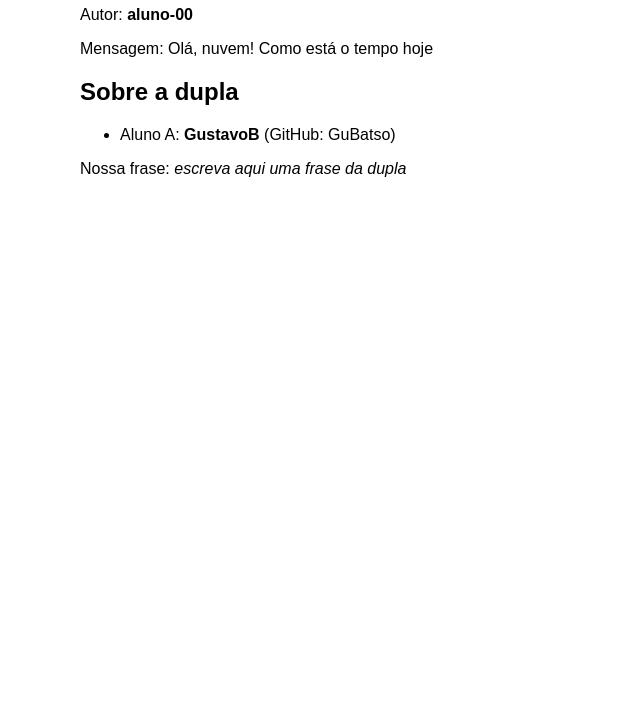
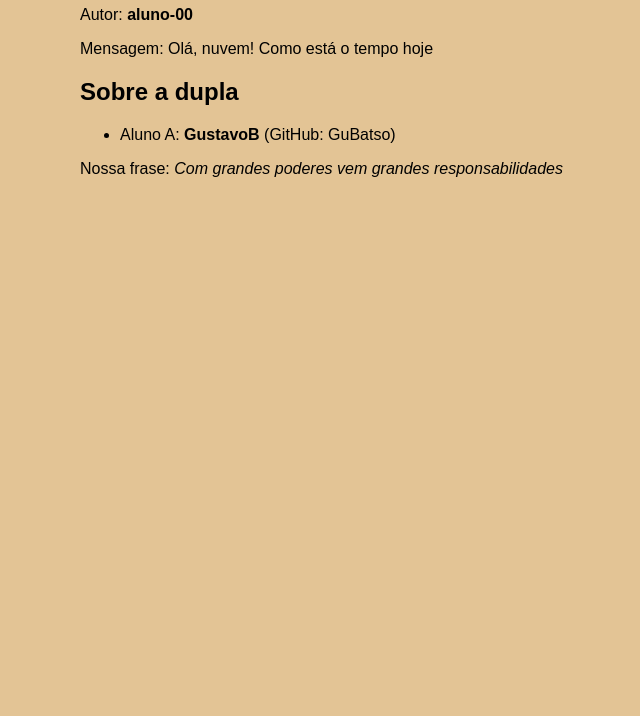
Before and after one commit to GuBatso/projeto_devOps_GustavoB, a plain HTML site: page site/index.html in a window 1280 px wide. Shown: the part 84-800 px from the top of the page, without its empty margins (240-880 px from the left). Drawn offline with Linux system fonts and the light colour scheme.

Commit message:
Trocando a cor de fundo e a frase

```diff
--- a/site/index.html
+++ b/site/index.html
@@ -5,7 +5,7 @@
   <meta name="viewport" content="width=device-width, initial-scale=1">
   <title>Projeto DevOps</title>
   <style>
-    body { font-family: sans-serif; max-width: 40rem; margin: 2rem auto; background: #ffffff; }
+    body { font-family: sans-serif; max-width: 40rem; margin: 2rem auto; background: #e3c495; }
     h1 { color: #f73404; }
   </style>
 </head>
@@ -18,6 +18,6 @@
   <ul>
     <li>Aluno A: <strong>GustavoB</strong> (GitHub: GuBatso)</li>
   </ul>
-  <p>Nossa frase: <em>escreva aqui uma frase da dupla</em></p>
+  <p>Nossa frase: <em>Com grandes poderes vem grandes responsabilidades</em></p>
 </body>
 </html>
```
